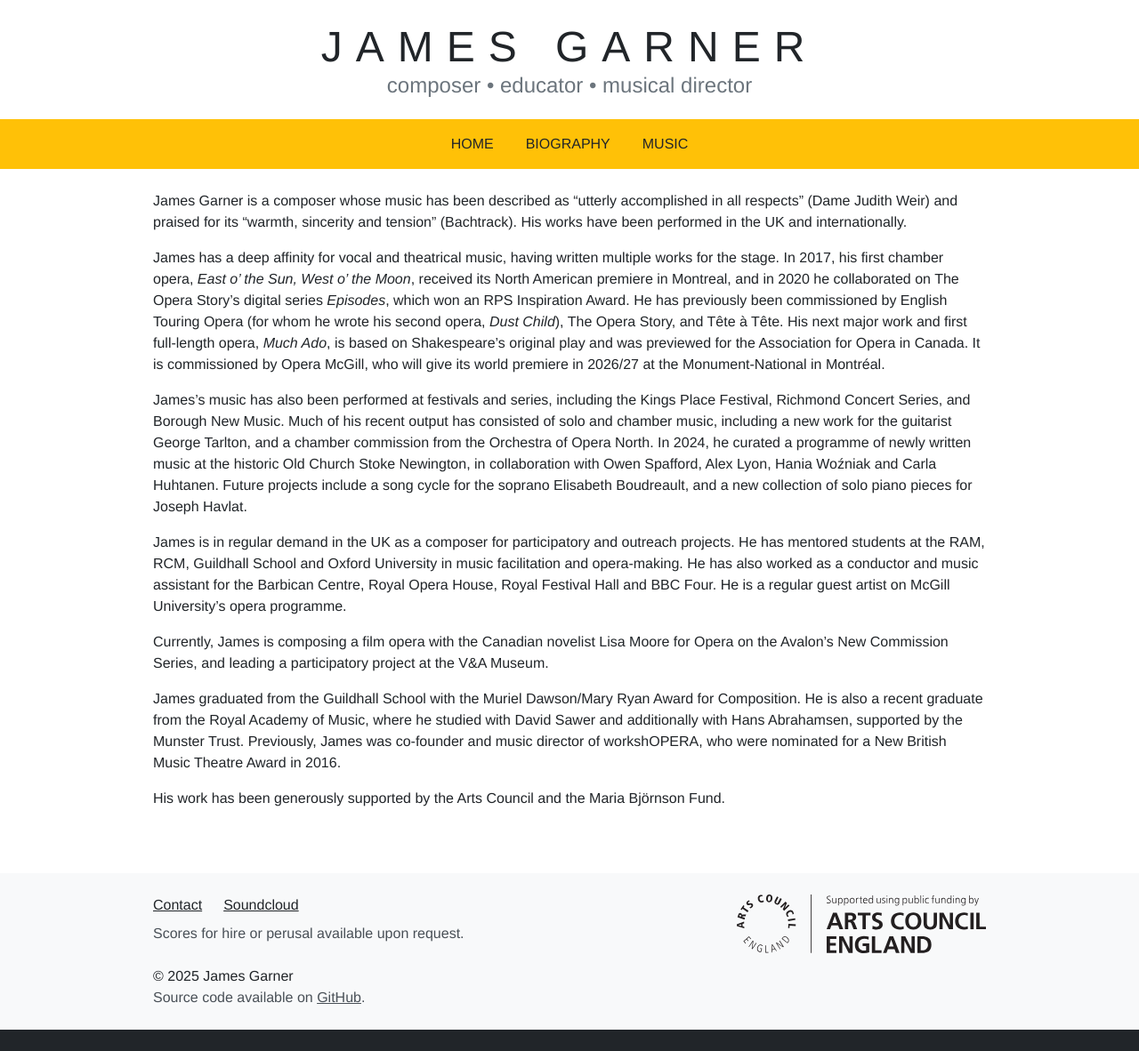
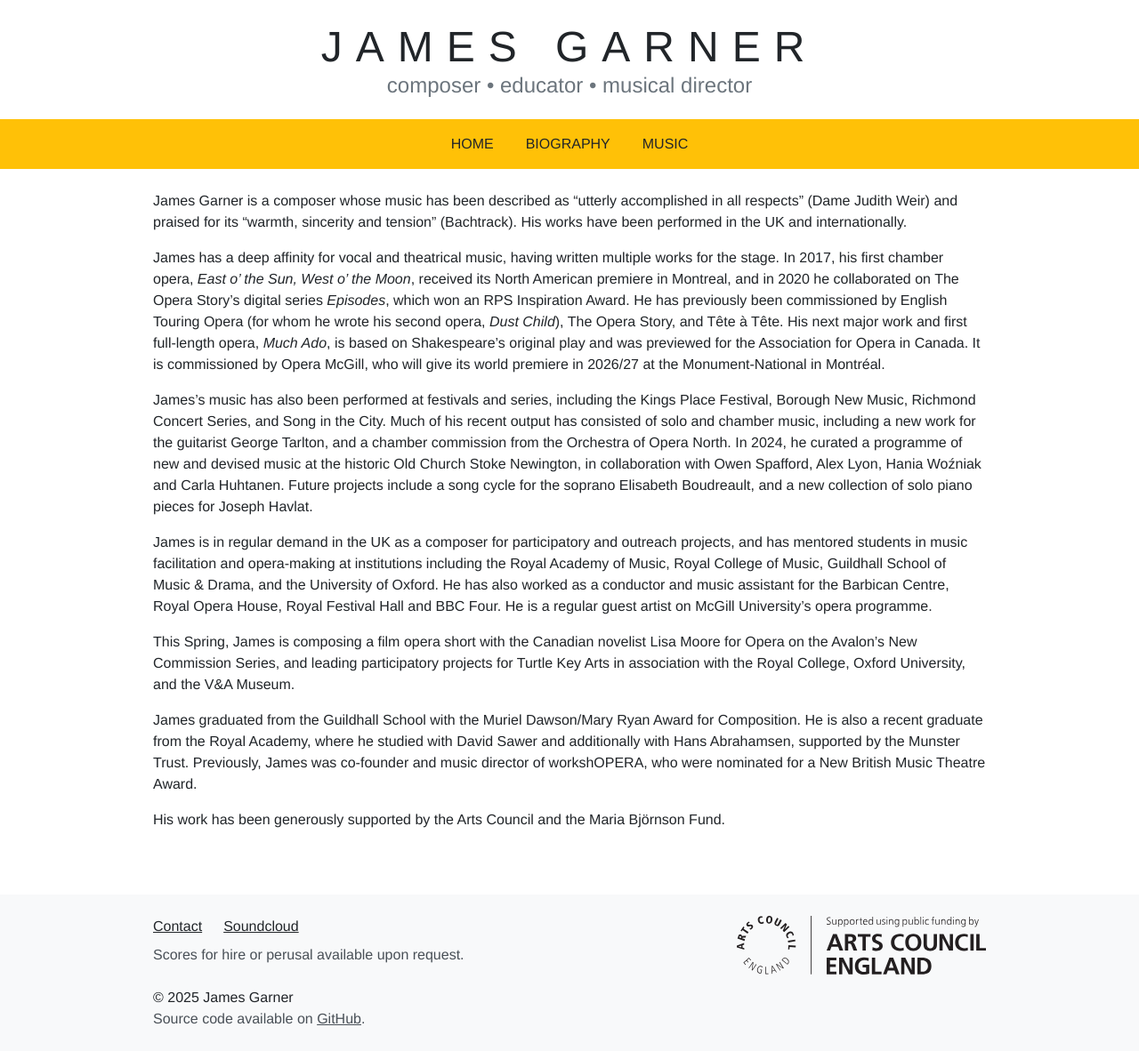
Before and after one commit to jamesgarnercomposer/jamesgarnercomposer.co.uk, a Jekyll site: the page built from biography.md, in a window 1280 px wide. Shown: the whole page at 89% size. Built offline with Jekyll 4.4.1, drawn with Linux system fonts in a browser that asks for light colours; before the commit the page ends 1158 px from its top, so only the background shows below that.

Commit message:
Update biography.md

```diff
--- a/biography.md
+++ b/biography.md
@@ -6,13 +6,13 @@ James Garner is a composer whose music has been described as “utterly accompli
 
 James has a deep affinity for vocal and theatrical music, having written multiple works for the stage. In 2017, his first chamber opera, _East o' the Sun, West o' the Moon_, received its North American premiere in Montreal, and in 2020 he collaborated on The Opera Story’s digital series _Episodes_, which won an RPS Inspiration Award. He has previously been commissioned by English Touring Opera (for whom he wrote his second opera, _Dust Child_), The Opera Story, and Tête à Tête. His next major work and first full-length opera, _Much Ado_, is based on Shakespeare’s original play and was previewed for the Association for Opera in Canada. It is commissioned by Opera McGill, who will give its world premiere in 2026/27 at the Monument-National in Montréal.
 
-James’s music has also been performed at festivals and series, including the Kings Place Festival, Richmond Concert Series, and Borough New Music. Much of his recent output has consisted of solo and chamber music, including a new work for the guitarist George Tarlton, and a chamber commission from the Orchestra of Opera North. In 2024, he curated a programme of newly written music at the historic Old Church Stoke Newington, in collaboration with Owen Spafford, Alex Lyon, Hania Woźniak and Carla Huhtanen. Future projects include a song cycle for the soprano Elisabeth Boudreault, and a new collection of solo piano pieces for Joseph Havlat.
+James’s music has also been performed at festivals and series, including the Kings Place Festival, Borough New Music, Richmond Concert Series, and Song in the City. Much of his recent output has consisted of solo and chamber music, including a new work for the guitarist George Tarlton, and a chamber commission from the Orchestra of Opera North. In 2024, he curated a programme of new and devised music at the historic Old Church Stoke Newington, in collaboration with Owen Spafford, Alex Lyon, Hania Woźniak and Carla Huhtanen. Future projects include a song cycle for the soprano Elisabeth Boudreault, and a new collection of solo piano pieces for Joseph Havlat.
 
-James is in regular demand in the UK as a composer for participatory and outreach projects. He has mentored students at the RAM, RCM, Guildhall School and Oxford University in music facilitation and opera-making. He has also worked as a conductor and music assistant for the Barbican Centre, Royal Opera House, Royal Festival Hall and BBC Four. He is a regular guest artist on McGill University’s opera programme.
+James is in regular demand in the UK as a composer for participatory and outreach projects, and has mentored students in music facilitation and opera-making at institutions including the Royal Academy of Music, Royal College of Music, Guildhall School of Music & Drama, and the University of Oxford. He has also worked as a conductor and music assistant for the Barbican Centre, Royal Opera House, Royal Festival Hall and BBC Four. He is a regular guest artist on McGill University’s opera programme.
 
-Currently, James is composing a film opera with the Canadian novelist Lisa Moore for Opera on the Avalon’s New Commission Series, and leading a participatory project at the V&A Museum.
+This Spring, James is composing a film opera short with the Canadian novelist Lisa Moore for Opera on the Avalon’s New Commission Series, and leading participatory projects for Turtle Key Arts in association with the Royal College, Oxford University, and the V&A Museum.
 
-James graduated from the Guildhall School with the Muriel Dawson/Mary Ryan Award for Composition. He is also a recent graduate from the Royal Academy of Music, where he studied with David Sawer and additionally with Hans Abrahamsen, supported by the Munster Trust. Previously, James was co-founder and music director of workshOPERA, who were nominated for a New British Music Theatre Award in 2016.
+James graduated from the Guildhall School with the Muriel Dawson/Mary Ryan Award for Composition. He is also a recent graduate from the Royal Academy, where he studied with David Sawer and additionally with Hans Abrahamsen, supported by the Munster Trust. Previously, James was co-founder and music director of workshOPERA, who were nominated for a New British Music Theatre Award.
 
 His work has been generously supported by the Arts Council and the Maria Björnson Fund.\
 <br>
```
